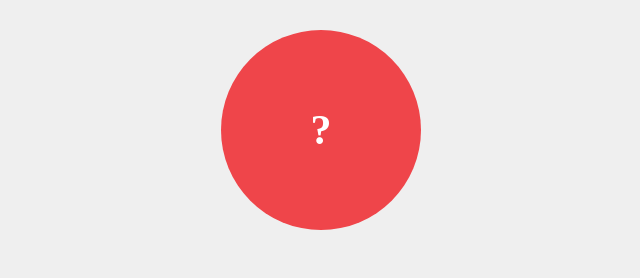
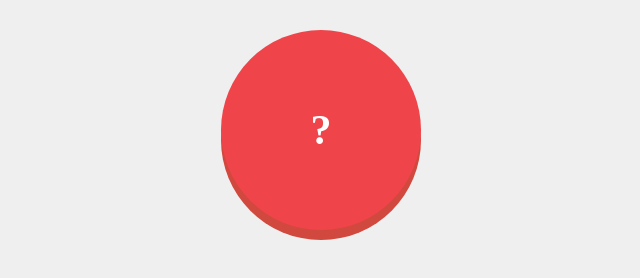
Before and after one commit to KawataTsutomu/MyOmikuji, a plain HTML site: page index.html in a window 1280 px wide. Shown: the whole page, without its empty margins (319-959 px from the left). Drawn offline with Linux system fonts and the light colour scheme.

Commit message:
ボタンのレイアウト調整

```diff
--- a/css/styles.css
+++ b/css/styles.css
@@ -14,8 +14,15 @@ body {
     font-weight: bold;
     font-size: 42px;
     cursor: pointer;
+    box-shadow: 0 10px 0 #d1483e;
+    user-select: none;
 }
 
 #btn:hover {
     opacity: 0.9;
 }
+
+#btn:active {
+    box-shadow: 0 5px 0 #d1483e;
+    margin-top: 35px;
+}
```
